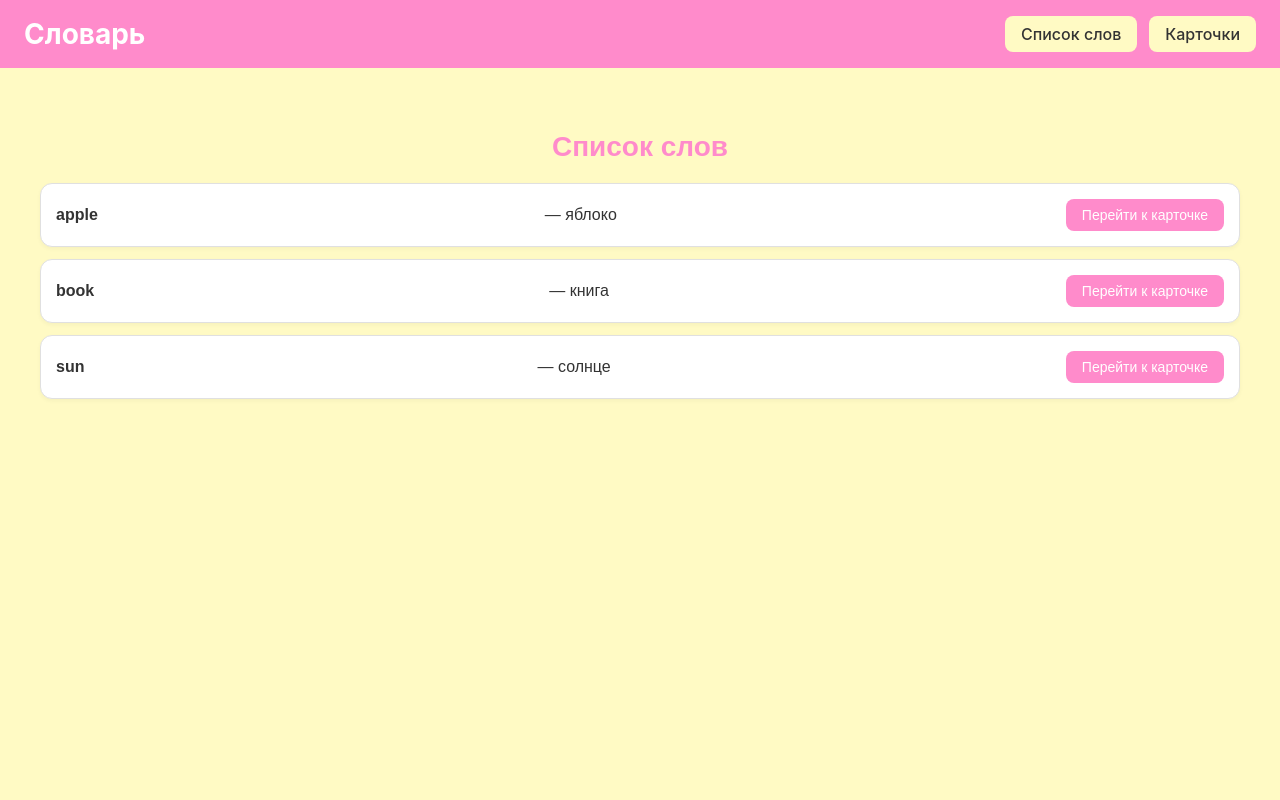
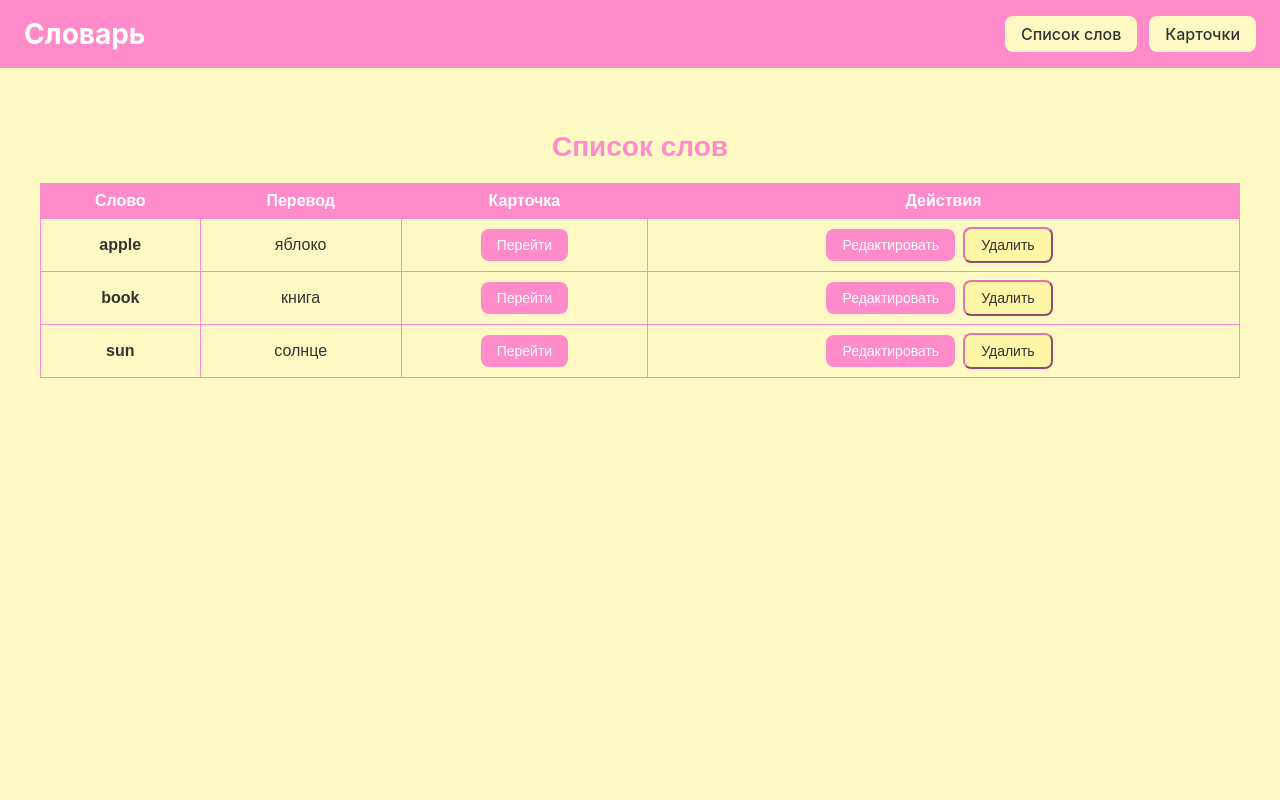
Before and after one commit to IrinaYarutkina/React_Project, a React (Create React App) app in the folder react-app/: page / in a window 1280 px wide. Shown: the top 800 px of the page. Built offline with nearby package versions, Linux system fonts and the light colour scheme.

Commit message:
табличка

```diff
--- a/react-app/src/Components/Card.jsx
+++ b/react-app/src/Components/Card.jsx
@@ -1,9 +1,25 @@
-function Card(){
-    return(
-        <div className="card">
-            <p> Cлово: </p>
-        </div>
+import { useParams } from 'react-router-dom';
 
-)
+const words = [
+    { id: 1, word: 'apple', translation: 'яблоко' },
+    { id: 2, word: 'book', translation: 'книга' },
+    { id: 3, word: 'sun', translation: 'солнце' },
+];
+
+function WordCard() {
+    const { id } = useParams();
+    const word = words.find((w) => w.id === parseInt(id));
+
+    if (!word) {
+    return <div>Слово не найдено</div>;
+    }
+
+    return (
+    <div className="word-card">
+        <h2>Карточка слова</h2>
+        <p><strong>{word.word}</strong> — {word.translation}</p>
+    </div>
+    );
 }
-export default Card;
+
+export default WordCard;
--- a/react-app/src/Components/WordList.jsx
+++ b/react-app/src/Components/WordList.jsx
@@ -1,28 +1,97 @@
-import React from 'react';
+import React, { useState } from 'react';
 import { Link } from 'react-router-dom';
 import '../WordList.css';
 
-const words = [
+const initialWords = [
     { id: 1, word: 'apple', translation: 'яблоко' },
     { id: 2, word: 'book', translation: 'книга' },
     { id: 3, word: 'sun', translation: 'солнце' },
 ];
 
 function WordList() {
+    const [words, setWords] = useState(initialWords);
+    const [editingId, setEditingId] = useState(null);
+    const [editedWord, setEditedWord] = useState({ word: '', translation: '' });
+
+    const startEditing = (word) => {
+    setEditingId(word.id);
+    setEditedWord({ word: word.word, translation: word.translation });
+    };
+
+    const cancelEditing = () => {
+    setEditingId(null);
+    setEditedWord({ word: '', translation: '' });
+    };
+
+    const saveEditing = (id) => {
+    setWords(words.map(w => w.id === id ? { ...w, ...editedWord } : w));
+    cancelEditing();
+    };
+
+    const deleteWord = (id) => {
+    setWords(words.filter(w => w.id !== id));
+    };
+
     return (
     <div className="word-list">
         <h2>Список слов</h2>
-            <ul>
+        <table>
+        <thead>
+            <tr>
+            <th>Слово</th>
+            <th>Перевод</th>
+            <th>Карточка</th>
+            <th>Действия</th>
+            </tr>
+        </thead>
+        <tbody>
             {words.map((word) => (
-                    <li key={word.id}>
-                        <strong>{word.word}</strong> — {word.translation}
-                        {/* Ссылка */}
-                        <Link to="/card" style={{ marginLeft: '10px' }}>
-                Перейти к карточке
-                        </Link>
-                    </li>
+            <tr key={word.id}>
+                {editingId === word.id ? (
+                <>
+                    <td>
+                    <input
+                        type="text"
+                        value={editedWord.word}
+                        onChange={(e) =>
+                        setEditedWord({ ...editedWord, word: e.target.value })
+                        }
+                    />
+                    </td>
+                    <td>
+                    <input
+                        type="text"
+                        value={editedWord.translation}
+                        onChange={(e) =>
+                        setEditedWord({ ...editedWord, translation: e.target.value })
+                        }
+                    />
+                    </td>
+                    <td>
+                        <Link to={`/card/${word.id}`}>Перейти</Link>
+                    </td>
+                    <td>
+                    <button onClick={() => saveEditing(word.id)}>Сохранить</button>
+                    <button onClick={cancelEditing}>Отмена</button>
+                    </td>
+                </>
+                ) : (
+                <>
+                    <td><strong>{word.word}</strong></td>
+                    <td>{word.translation}</td>
+                    <td>
+                    <Link to={`/card/${word.id}`}>Перейти</Link>
+                    </td>
+                    <td>
+                        <button className="word-list-button" onClick={() => startEditing(word)}> Редактировать </button>
+                        <button className="word-list-button-delete" onClick={() => deleteWord(word.id)}> Удалить </button>
+                    </td>
+                </>
+                )}
+            </tr>
             ))}
-            </ul>
+        </tbody>
+        </table>
     </div>
 );
 }
--- a/react-app/src/WordList.css
+++ b/react-app/src/WordList.css
@@ -1,13 +1,13 @@
 .word-list {
-    background-color: #FFFAC4; /* фон страницы */
+    background-color: #FFFAC4;
     padding: 40px;
     font-family: Arial, sans-serif;
-    color: #333333; /* основной текст */
+    color: #333333;
     min-height: 100vh;
 }
 
 .word-list h2 {
-    color: #FF8BCB; /* основной акцент */
+    color: #FF8BCB;
     font-size: 28px;
     margin-bottom: 20px;
 }
@@ -21,7 +21,7 @@
 .word-list li {
     padding: 15px;
     margin-bottom: 12px;
-    border: 1px solid #E0E0E0; /* граница */
+    border: 1px solid #E0E0E0;
     border-radius: 12px;
     background-color: #ffffff;
     box-shadow: 0 2px 4px rgba(0, 0, 0, 0.04);
@@ -49,3 +49,45 @@
 .word-list a:hover {
     background-color: #e06fad;
 }
+.word-list table {
+    width: 100%;
+    border-collapse: collapse;
+    margin-top: 20px;
+}
+.word-list th,
+.word-list td {
+    border: 1px solid #FF8BCB;
+    padding: 8px;
+}
+.word-list th {
+    background-color: #FF8BCB;
+    text-align: center;
+    color: #ffffff;
+}
+.word-list-button {
+    background-color: #FF8BCB;
+    color: #ffffff;
+    padding: 8px 16px;
+    border: none;
+    border-radius: 8px;
+    font-size: 14px;
+    cursor: pointer;
+    margin-right: 8px;
+    transition: background-color 0.3s;
+}
+
+.word-list-button:hover {
+    background-color: #e573b0;
+}
+
+.word-list-button-delete{
+    background-color: #fdf6a6;
+    color: #333333;
+    padding: 8px 16px;
+    border-color: #e573b0;
+    border-radius: 8px;
+    font-size: 14px;
+    cursor: pointer;
+    margin-right: 8px;
+    transition: background-color 0.3s;
+}
```
Lines whose indentation alone changed are shown as unchanged.
